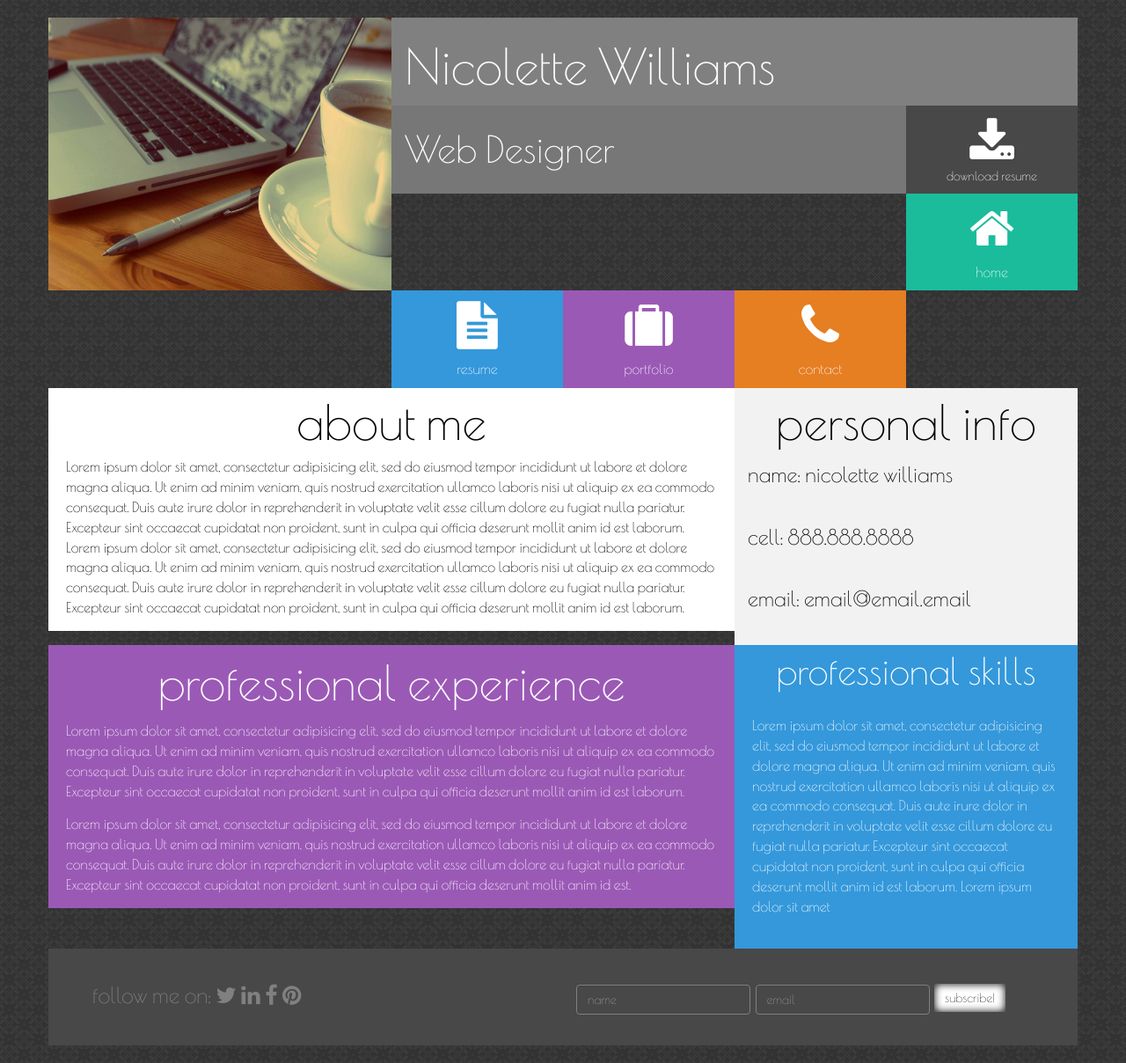
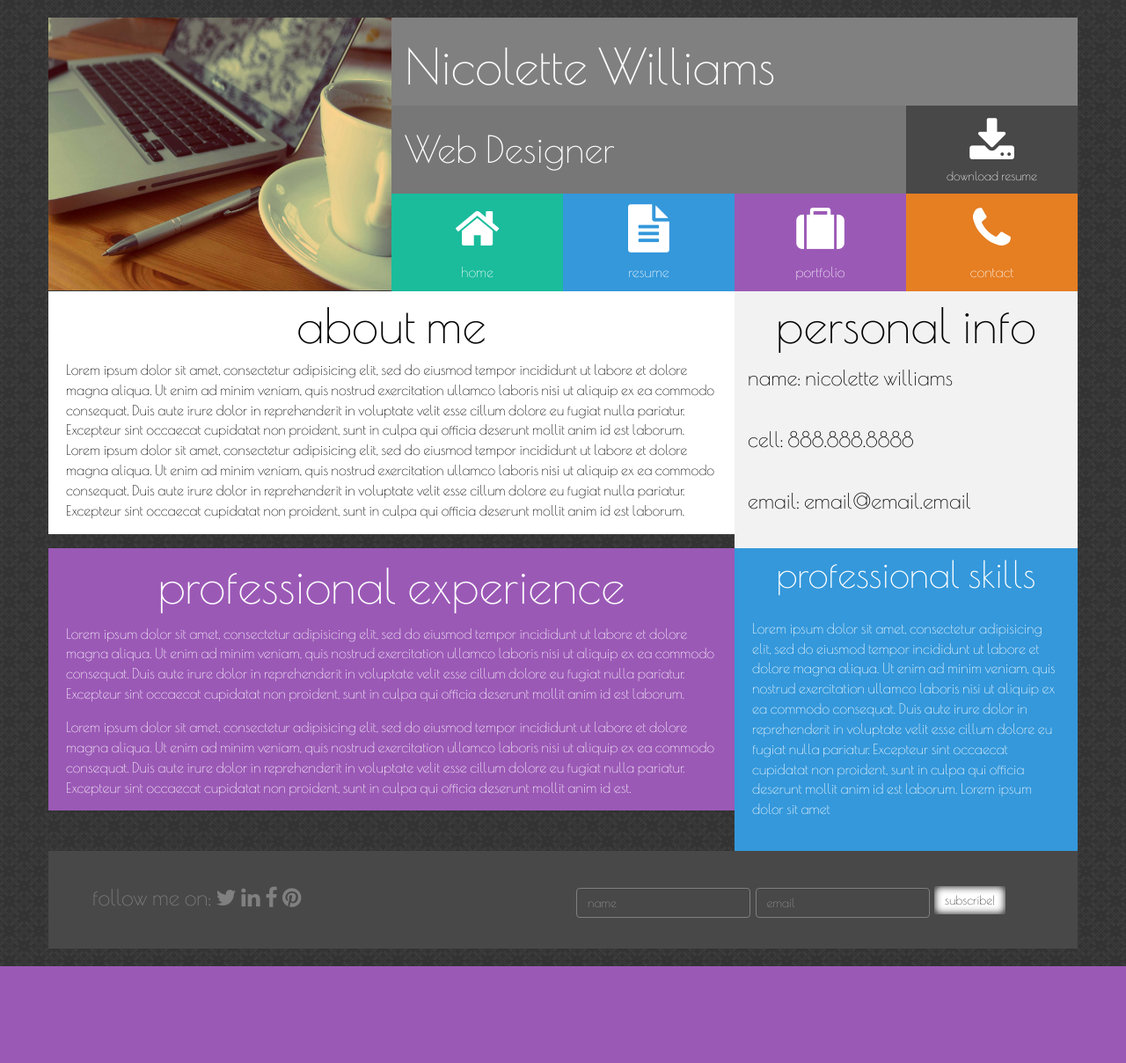
Before and after one commit to nicolettewilliams/Codeup-Web-Exercises, a PHP site: page /public/resume.html in a window 1280 px wide. Shown: the whole page at 88% size. After the commit the page ends 1098 px from the top, so only its background shows below. Run offline with PHP 8.4, Linux system fonts and the light colour scheme; some libraries are stand-ins or nearby versions.

Commit message:
adding more codeup exercises and  updated resume page

```diff
--- a/public/css/resume.css
+++ b/public/css/resume.css
@@ -124,6 +124,7 @@
 
 .icon-text{
     margin-bottom: 10px;
+    display: block;
 }
 
 .pro-exp-title{
--- a/public/resume.html
+++ b/public/resume.html
@@ -29,7 +29,9 @@
                         <div class="col-lg-12 name">
                            Nicolette Williams
                         </div>
+                     </div>
 
+                     <div class="row">
                         <div class="col-lg-9 col-xs-12 title full-stack-title full-stack-row" id="full_stack_title">
                               Web Developer
                         </div>
@@ -38,13 +40,16 @@
                            <span class="fa fa-download center-4em icon"></span>
                            <p class="smalltext icon-text">download resume</p>
                         </div>
+                     </div>
 
-                        <a href="/resume.html">
-                           <div class="col-lg-3 col-xs-6 no-padding green center-4em">
-                              <span class="fa fa-home icon"></span>
-                              <p class="small-text icon-text">home</p>
-                           </div>
-                        </a>
+                     <div class="row">
+                        <div class="col-lg-3 col-xs-6 no-padding green center-4em">
+                              <a href="/resume.html">
+                                 <span class="fa fa-home icon"></span>
+                                 <span class="small-text icon-text">home</span>
+                              </a>
+                        </div>
+
 
                         <div class="col-lg-3 col-xs-6 no-padding blue center-4em">
                            <span class="fa fa-file-text icon"></span>
@@ -60,7 +65,9 @@
                            <span class="fa fa-phone icon"></span>
                            <p class="small-text icon-text">contact</p>
                         </div>
+                     </div>
 
+                     <div class="row">
                         <a href="tel:210-605-4797" class="visible-xs">
                            <div class="visible-xs col-xs-6 no-padding orange center-4em">
                               <span class="fa fa-phone icon"></span>
```
Also changed, not shown: public/break_continue_js.html (added, +37 -0 lines).
